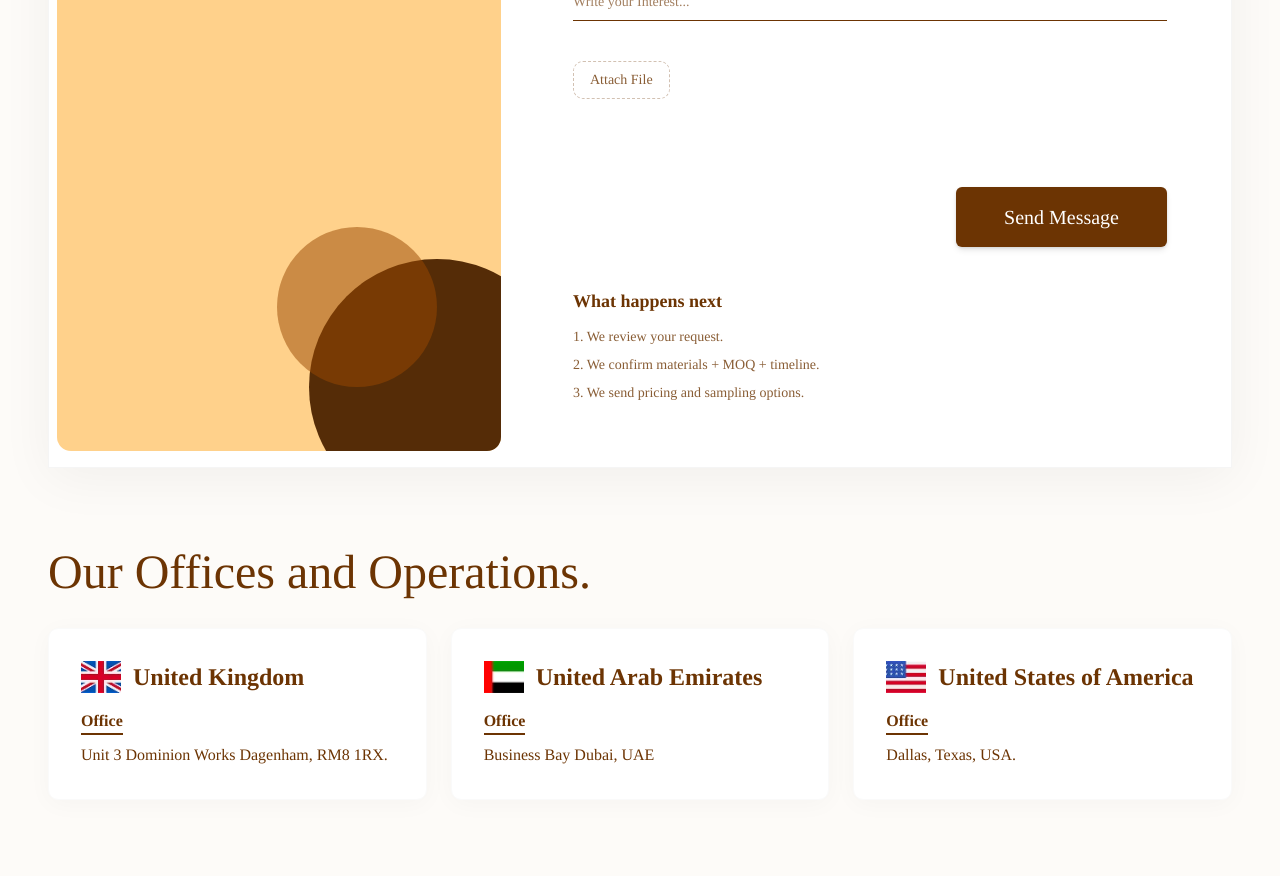
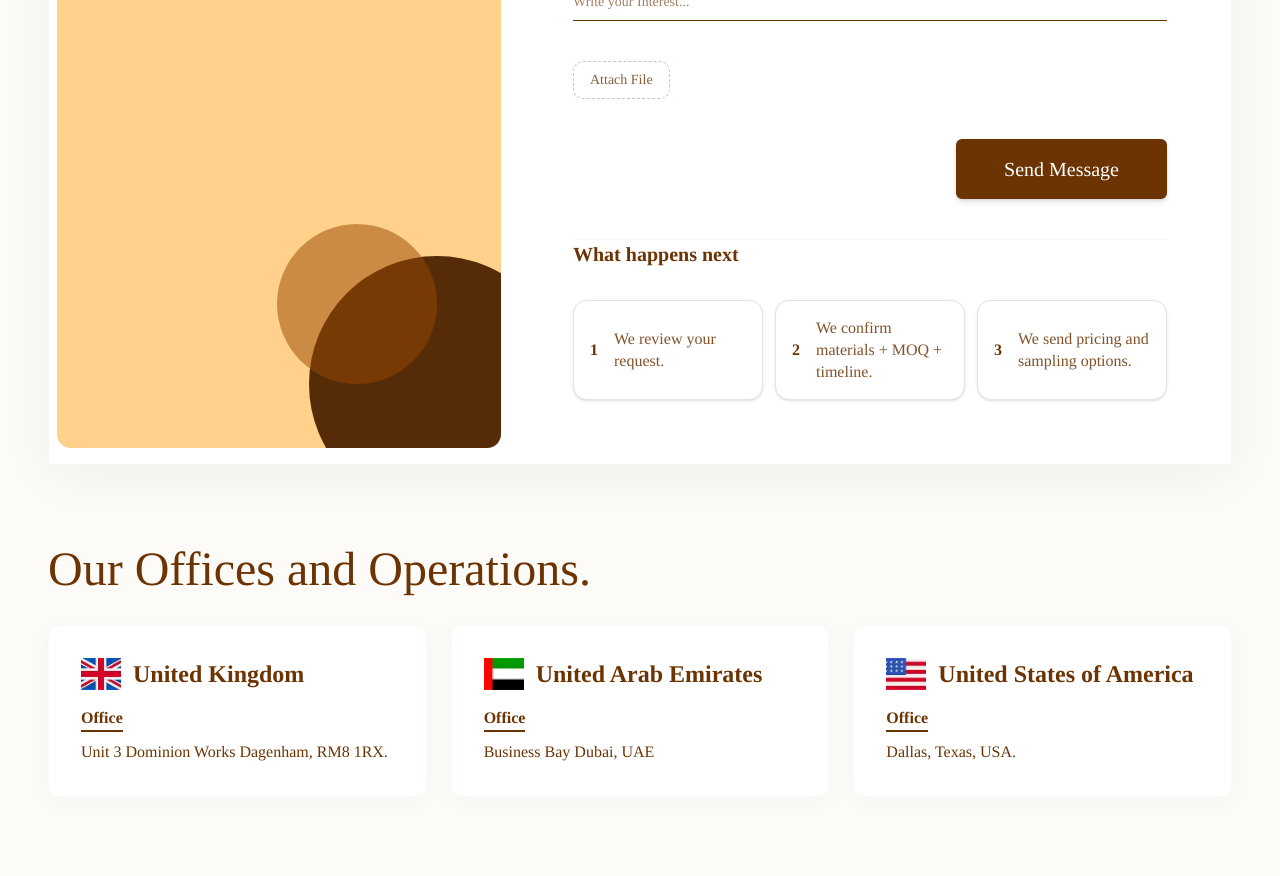
Before and after one commit to Lordevs/Smart-Range-Leather, a Next.js app: page / in a window 1280 px wide. Shown: the part 10980-11856 px from the top of the page. Built offline with nearby package versions, Linux system fonts and the light colour scheme; no server answers.

Commit message:
feat: add ContactSection component with form, contact information, and thank you modal.

```diff
--- a/src/components/common/contact-section.tsx
+++ b/src/components/common/contact-section.tsx
@@ -1,6 +1,6 @@
 "use client";
 
-import { Phone, Mail, Clock, CheckCircle, FileText, X, Instagram } from "lucide-react";
+import { Phone, Mail, CheckCircle, FileText, X, Instagram } from "lucide-react";
 import { ReactNode, useState } from "react";
 import { cn } from "@/lib/utils";
 import { motion } from "motion/react";
@@ -255,8 +255,6 @@ export function ContactSection({
                     <Phone className="h-6 w-6" />
                     <span className="text-lg">{contactInfo.phone}</span>
                   </div>
-
-
                 </div>
               </div>
 
@@ -449,7 +447,7 @@ export function ContactSection({
                 </div>
               )}
 
-              <div className="md:col-span-2 flex justify-end pt-12 items-end">
+              <div className="md:col-span-2 flex justify-end items-end">
                 <Button
                   type="submit"
                   disabled={isLoading}
@@ -458,14 +456,28 @@ export function ContactSection({
                 </Button>
               </div>
 
-              <div className="md:col-span-2">
-                <h4 className="text-lg font-bold font-serif text-accent-foreground mb-3">
+              <div className="md:col-span-2 border-t border-neutral-100">
+                <h4 className="text-xl font-bold font-serif text-accent-foreground mb-8">
                   What happens next
                 </h4>
-                <div className="space-y-2 text-accent-foreground/80 text-sm">
-                  <p>1. We review your request.</p>
-                  <p>2. We confirm materials + MOQ + timeline.</p>
-                  <p>3. We send pricing and sampling options.</p>
+                <div className="flex flex-col md:flex-row gap-3 w-full">
+                  {[
+                    "We review your request.",
+                    "We confirm materials + MOQ + timeline.",
+                    "We send pricing and sampling options.",
+                  ].map((text, idx) => (
+                    <motion.div
+                      key={idx}
+                      whileHover={{ y: -4 }}
+                      className="flex-1 bg-white p-4 rounded-xl border border-neutral-200 flex flex-row items-center gap-4 shadow-sm transition-all duration-300">
+                      <span className="text-base font-bold text-accent-foreground shrink-0 leading-none">
+                        {idx + 1}
+                      </span>
+                      <p className="text-base font-medium text-accent-foreground/85 leading-snug">
+                        {text}
+                      </p>
+                    </motion.div>
+                  ))}
                 </div>
               </div>
             </form>
```
